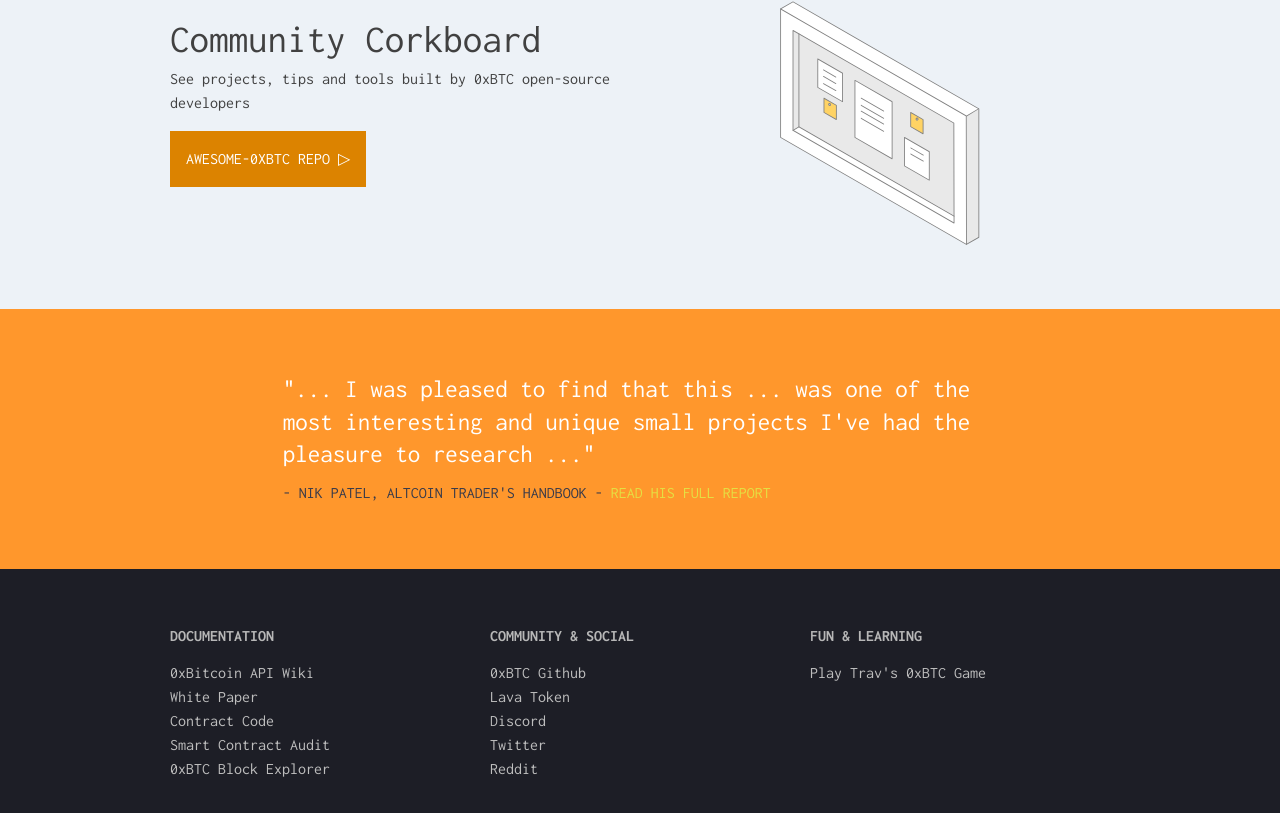
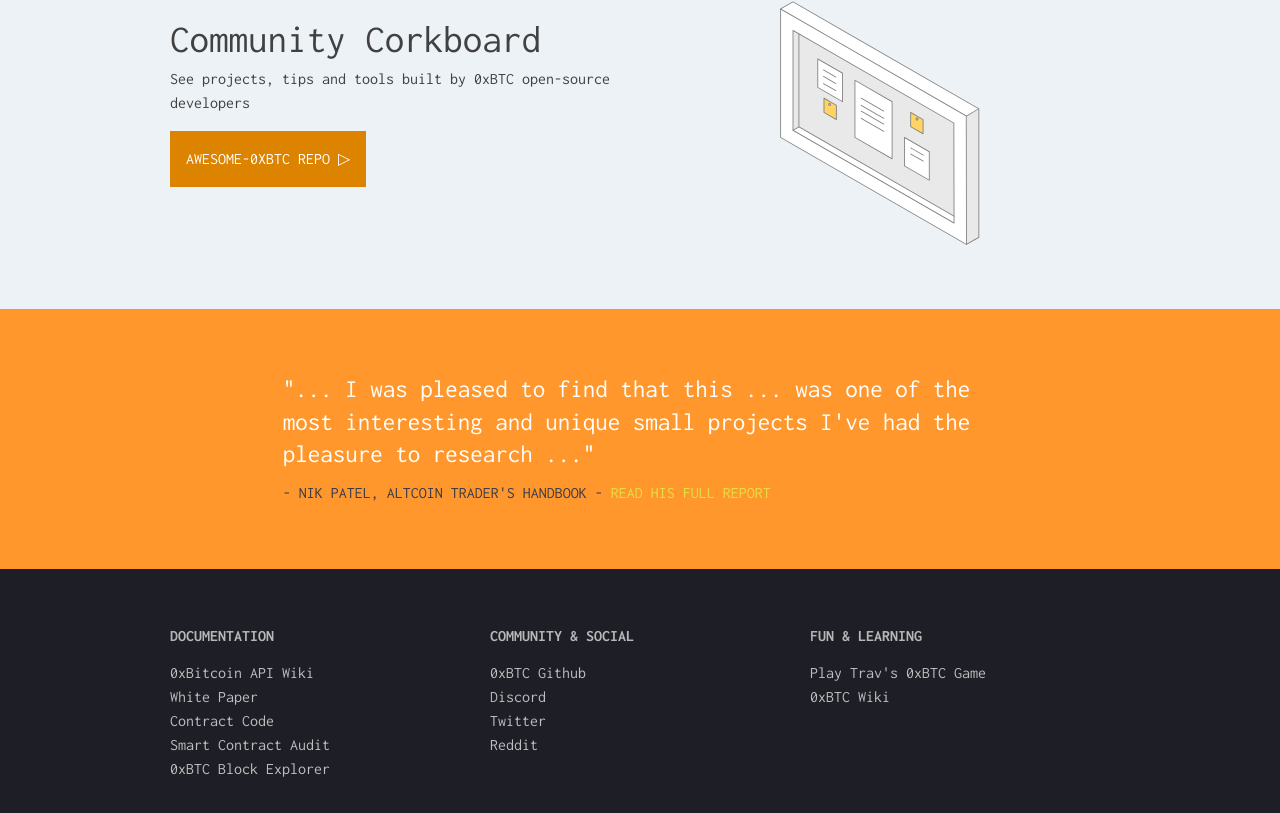
Before and after one commit to 0xbitcoin/0xbitcoin.github.io, a Vue app: page /#/ in a window 1280 px wide. Shown: the part 3266-4079 px from the top of the page. Built offline with nearby package versions, Linux system fonts and the light colour scheme; what vue-tailwind would draw is missing.

Commit message:
wiki link

```diff
--- a/src/views/components/Footer.vue
+++ b/src/views/components/Footer.vue
@@ -13,13 +13,16 @@
         <div class="column-6 w-col w-col-4 w-col-small-4">
           <h3 class="heading-3 footer">Community &amp; Social</h3>
           <a href="https://github.com/0xbitcoin" target="_blank" class="footer-link">0xBTC Github</a>
-          <a href="https://lavatoken.com/" target="_blank" class="footer-link">Lava Token</a>
           <a href="https://discordapp.com/invite/JGEqqmS" target="_blank" class="footer-link">Discord</a>
           <a href="https://twitter.com/0xbitcoin_erc20" target="_blank" class="footer-link">Twitter</a>
           <a href="https://www.reddit.com/r/0xbitcoin/" target="_blank" class="footer-link">Reddit</a></div>
         <div class="column-7 w-col w-col-4 w-col-small-4">
           <h3 class="heading-3 footer">Fun &amp; Learning</h3>
-          <a href="https://meoau.itch.io/zero-chan-learns-crypto" target="_blank" class="footer-link">Play Trav&#x27;s 0xBTC Game</a></div>
+          <a href="https://meoau.itch.io/zero-chan-learns-crypto" target="_blank" class="footer-link">Play Trav&#x27;s 0xBTC Game</a>
+            <a href="/#/docs" target="_blank" class="footer-link">0xBTC Wiki</a>
+
+        </div>
+
       </div>
     </div>
   </div>
```
